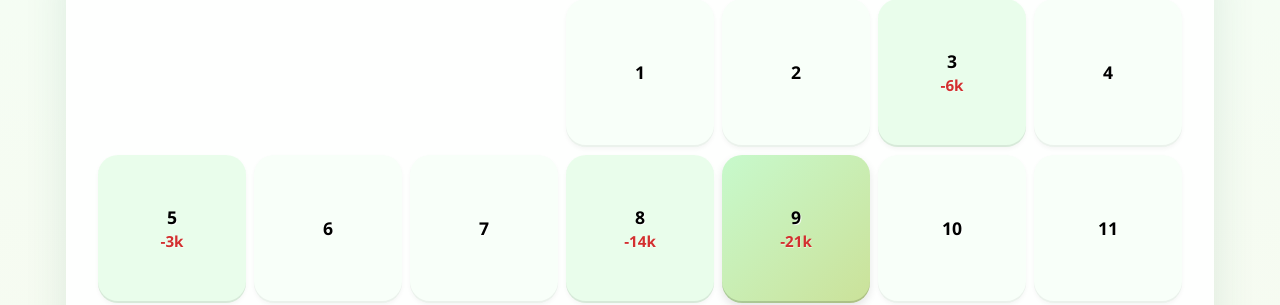
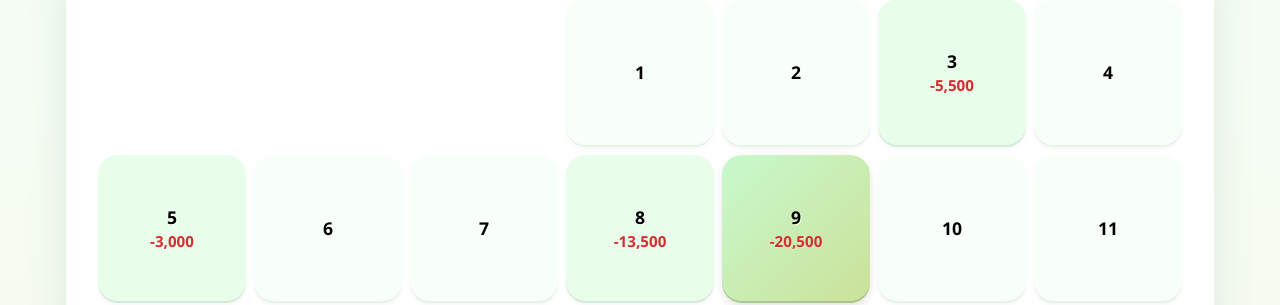
Before and after one commit to wosyh18/KB-Skeleton-Project-ChagokChagok, a Vue app: page / in a window 1280 px wide. Shown: the part 321-626 px from the top of the page. Built offline with nearby package versions, Linux system fonts and the light colour scheme; data requests are answered from the project's data file; sample sign-in values are in the browser's storage.

Commit message:
[#5]fix(메인): 일별 지출 숫자 k단위에서 숫자로 변경

```diff
--- a/src/components/main/MonthlyCalendar.vue
+++ b/src/components/main/MonthlyCalendar.vue
@@ -35,7 +35,7 @@ function getTodayDate() {
         @click="emit('select-day', day)"
       >
         <span>{{ day }}</span>
-        <small v-if="expenseFor(day) > 0">-{{ Math.round(expenseFor(day) / 1000) }}k</small>
+        <small v-if="expenseFor(day) > 0">-{{ expenseFor(day).toLocaleString() }}</small>
       </button>
     </div>
   </div>
```
